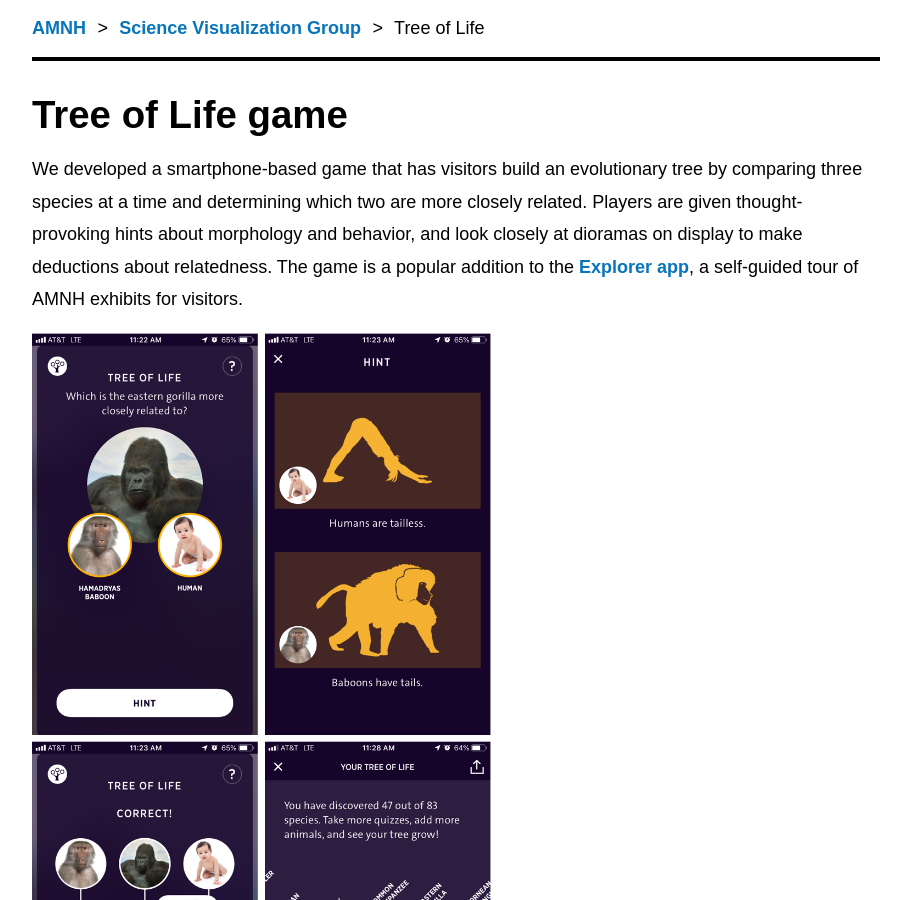
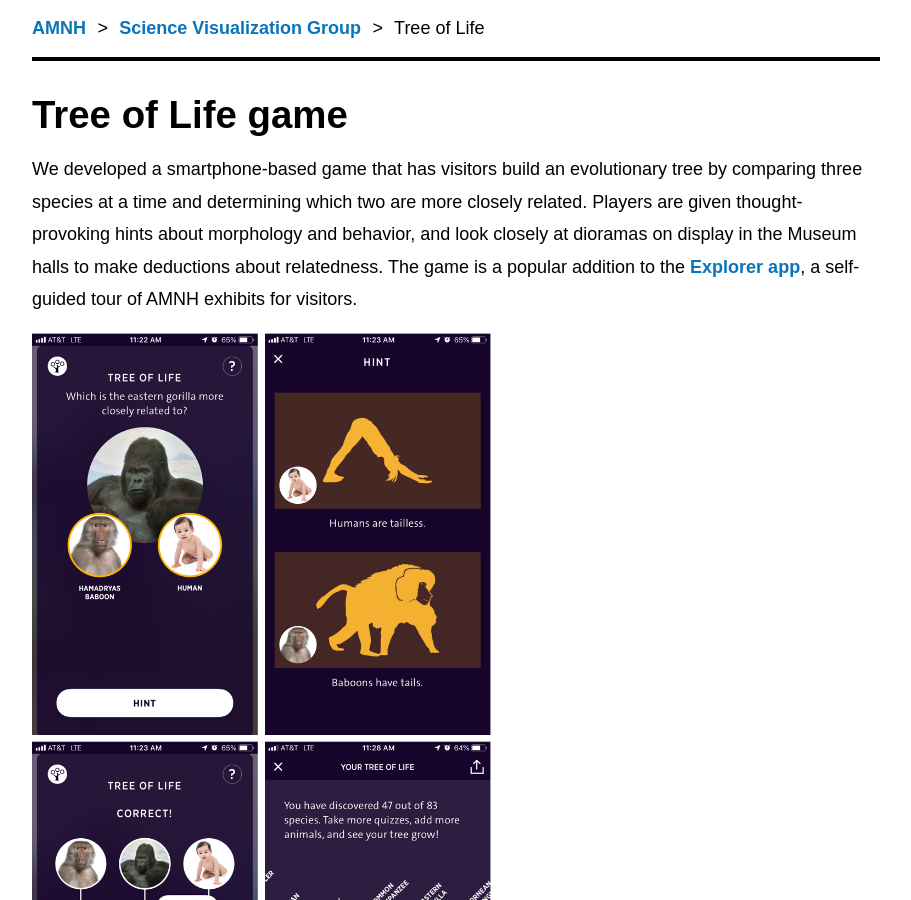
Before and after one commit to amnh-sciviz/amnh-sciviz.github.io, a Jekyll site: the page built from _projects/tree_of_life.md, in a window 1280 px wide and 900 px high. Shown: the whole window, without its empty margins (184-1095 px from the left). Built offline with Jekyll 4.4.1, drawn with Linux system fonts in a browser that asks for light colours; some of the changed text lies outside the part shown.

Commit message:
Update tree_of_life.md

```diff
--- a/_projects/tree_of_life.md
+++ b/_projects/tree_of_life.md
@@ -8,12 +8,12 @@ permalink: /tree-of-life/
 
 ## Tree of Life game
 
-We developed a smartphone-based game that has visitors build an evolutionary tree by comparing three species at a time and determining which two are more closely related. Players are given thought-provoking hints about morphology and behavior, and look closely at dioramas on display to make deductions about relatedness. The game is a popular addition to the [Explorer app](https://www.amnh.org/apps/explorer), a self-guided tour of AMNH exhibits for visitors.
+We developed a smartphone-based game that has visitors build an evolutionary tree by comparing three species at a time and determining which two are more closely related. Players are given thought-provoking hints about morphology and behavior, and look closely at dioramas on display in the Museum halls to make deductions about relatedness. The game is a popular addition to the [Explorer app](https://www.amnh.org/apps/explorer), a self-guided tour of AMNH exhibits for visitors.
 
 ![Tree of Life game screenshots](/assets/img/ToL-gorilla.png)
 
 
-To explore how we could expand the reach of the “Three of Life” game, we developed and tested two prototypes: a multiplayer touchtable version, and a tablet-based game.
+To explore how we could expand the reach of the Tree of Life game, we developed and tested two prototypes: a multiplayer touchtable version, and a tablet-based game.
 
 ### Tree of Life touchtable (prototype)
 In this tree building game, four players are given a supply of game pieces, free-floating nodes with animal silhouettes on them that drift around like air-hockey pucks. When one is touched, its name is displayed. Each player is given a colored quadrant with their own root node on which they build a tree. As game pieces are dragged near the tree, potential links fade in. As the pieces are moved around, different connection points are available. One of these is the correct location for this animal. If a piece is released near the right place, it's pulled into the tree. If the wrong place, it is ejected. Difficulty naturally rises as the tree grows. There are more possible connection points, and right answers grow less obvious.
```
